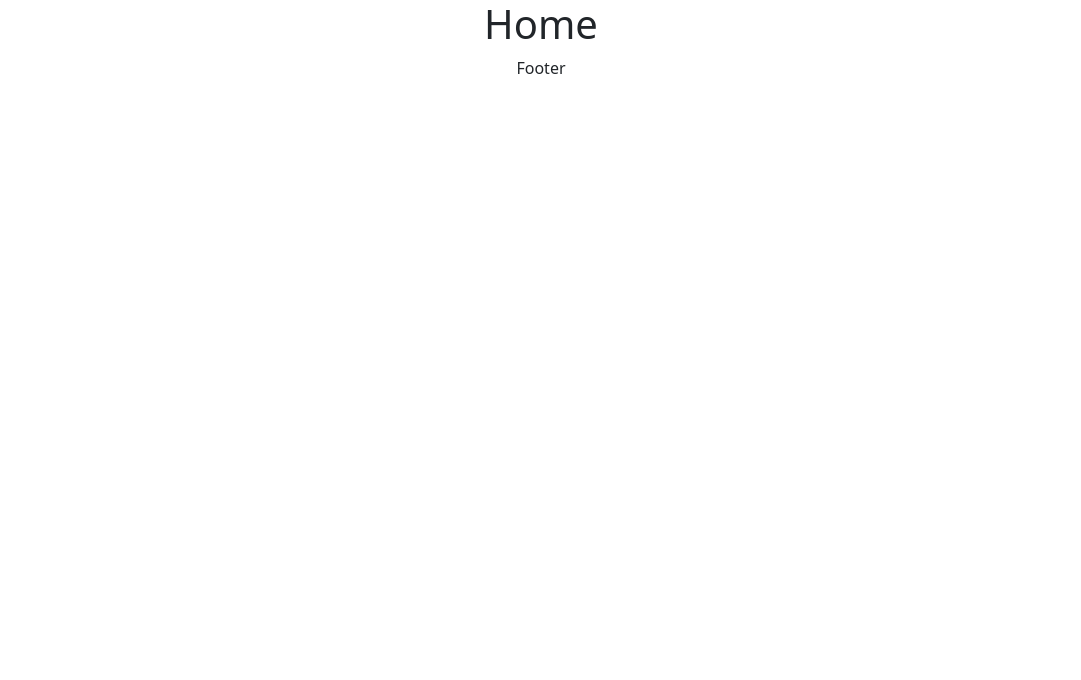
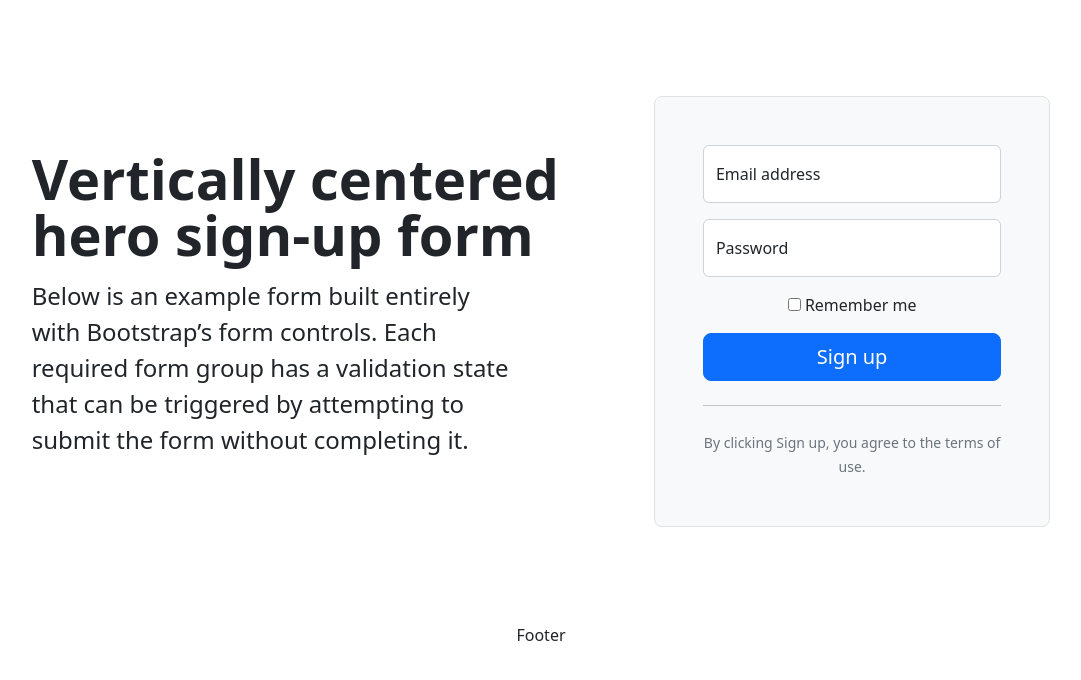
Before and after one commit to minjurRahman/LearningHouse-Client, a React (Create React App) app: page / in a window 1280 px wide. Shown: the top 680 px of the page, without its empty margins (99-1180 px from the left). Built offline with nearby package versions, Linux system fonts and the light colour scheme.

Commit message:
Home components added

```diff
--- a/public/index.html
+++ b/public/index.html
@@ -24,7 +24,7 @@
       work correctly both with client-side routing and a non-root public URL.
       Learn how to configure a non-root public URL by running `npm run build`.
     -->
-    <title>React App</title>
+    <title>Learning House</title>
   </head>
   <body>
     <noscript>You need to enable JavaScript to run this app.</noscript>
--- a/src/Pages/Home.js
+++ b/src/Pages/Home.js
@@ -3,7 +3,34 @@ import React from 'react';
 const Home = () => {
     return (
         <div>
-            <h1>Home</h1>
+              <div className="container col-xl-10 col-xxl-8 px-4 py-5">
+    <div className="row align-items-center g-lg-5 py-5">
+      <div className="col-lg-7 text-center text-lg-start">
+        <h1 className="display-4 fw-bold lh-1 mb-3">Vertically centered hero sign-up form</h1>
+        <p className="col-lg-10 fs-4">Below is an example form built entirely with Bootstrap’s form controls. Each required form group has a validation state that can be triggered by attempting to submit the form without completing it.</p>
+      </div>
+      <div className="col-md-10 mx-auto col-lg-5">
+        <form className="p-4 p-md-5 border rounded-3 bg-light">
+          <div className="form-floating mb-3">
+            <input type="email" className="form-control" id="floatingInput" placeholder="name@example.com"/>
+            <label for="floatingInput">Email address</label>
+          </div>
+          <div className="form-floating mb-3">
+            <input type="password" className="form-control" id="floatingPassword" placeholder="Password"/>
+            <label for="floatingPassword">Password</label>
+          </div>
+          <div className="checkbox mb-3">
+            <label>
+              <input type="checkbox" value="remember-me"/> Remember me
+            </label>
+          </div>
+          <button className="w-100 btn btn-lg btn-primary" type="submit">Sign up</button>
+          <hr className="my-4"/>
+          <small className="text-muted">By clicking Sign up, you agree to the terms of use.</small>
+        </form>
+      </div>
+    </div>
+  </div>
         </div>
     );
 };
```
